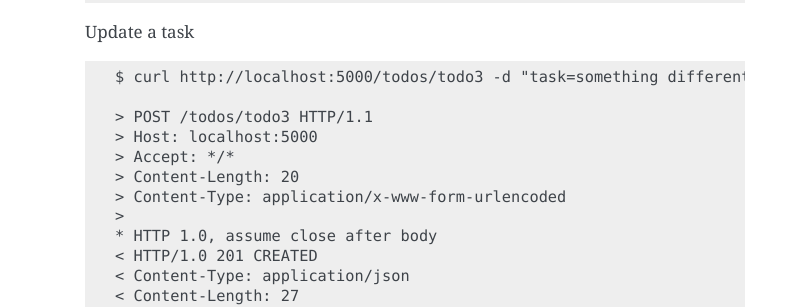
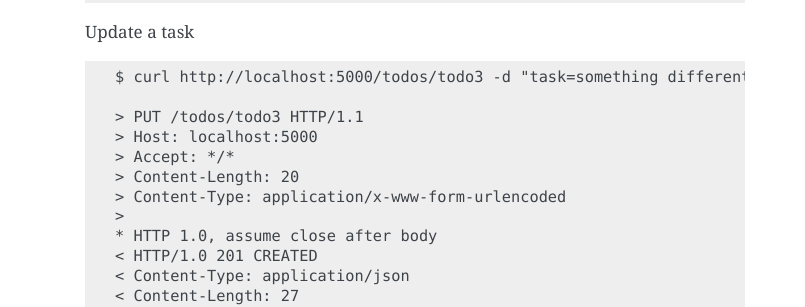
Before and after one commit to flask-restful/flask-restful, a Sphinx documentation site: the page built from docs/quickstart.rst, in a window 1280 px wide and 900 px high, scrolled down 6228 px. Shown: the part 401-708 px from the top of the window, without its empty margins (335-1140 px from the left). Built offline with Sphinx 7.4.7, drawn with Linux system fonts in a browser that asks for light colours; some of the changed text lies outside the part shown.

Commit message:
Changed method from post to put in Update task example

```diff
--- a/docs/quickstart.rst
+++ b/docs/quickstart.rst
@@ -332,9 +332,9 @@ Add a new task ::
 
 Update a task ::
 
-    $ curl http://localhost:5000/todos/todo3 -d "task=something different" -X POST -v
+    $ curl http://localhost:5000/todos/todo3 -d "task=something different" -X PUT -v
 
-    > POST /todos/todo3 HTTP/1.1
+    > PUT /todos/todo3 HTTP/1.1
     > Host: localhost:5000
     > Accept: */*
     > Content-Length: 20
```
